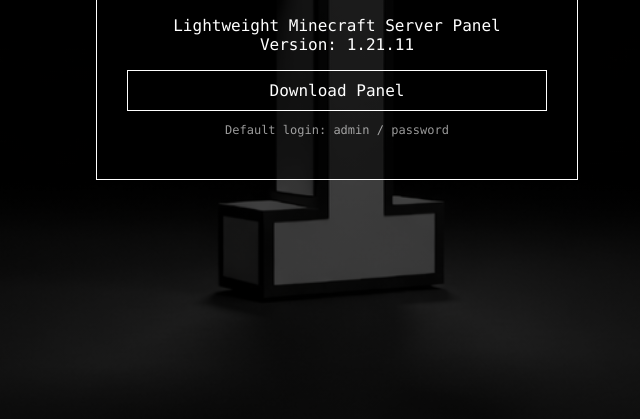
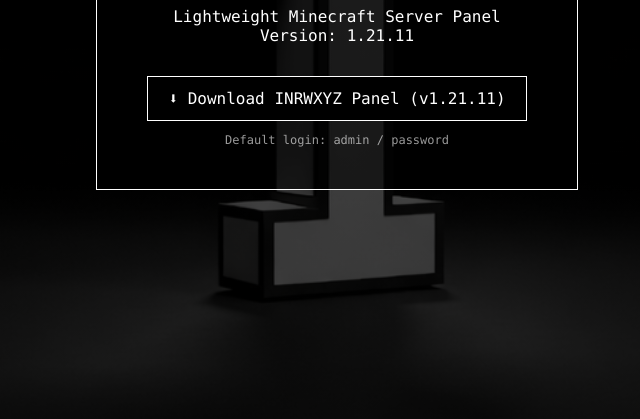
Before and after one commit to inrwxyz/inrwxyz-site, a plain HTML site: page index.html in a window 1280 px wide. Shown: the part 351-770 px from the top of the page, without its empty margins (303-943 px from the left). Drawn offline with Linux system fonts and the light colour scheme.

Commit message:
Modify download link and enhance button styling
Updated download link and button style for the INRWXYZ Panel.

```diff
--- a/index.html
+++ b/index.html
@@ -50,9 +50,21 @@
     Version: 1.21.11
   </p>
 
-  <a href="https://github.com/inrwxyz/inrwxyz-panel/releases/download/v1.0/OnePiecePanel.zip">
-Download Panel
+  <a
+  href="https://github.com/inrwxyz/inrwxyz-panel/releases/download/v1.0/server.panel.1.21.11.zip"
+  download
+  style="
+    display:inline-block;
+    padding:12px 20px;
+    border:1px solid #fff;
+    color:#fff;
+    background:#000;
+    text-decoration:none;
+    font-family:Consolas;
+  ">
+⬇ Download INRWXYZ Panel (v1.21.11)
 </a>
+
 
 
   <p style="font-size:12px;opacity:.6">
```
